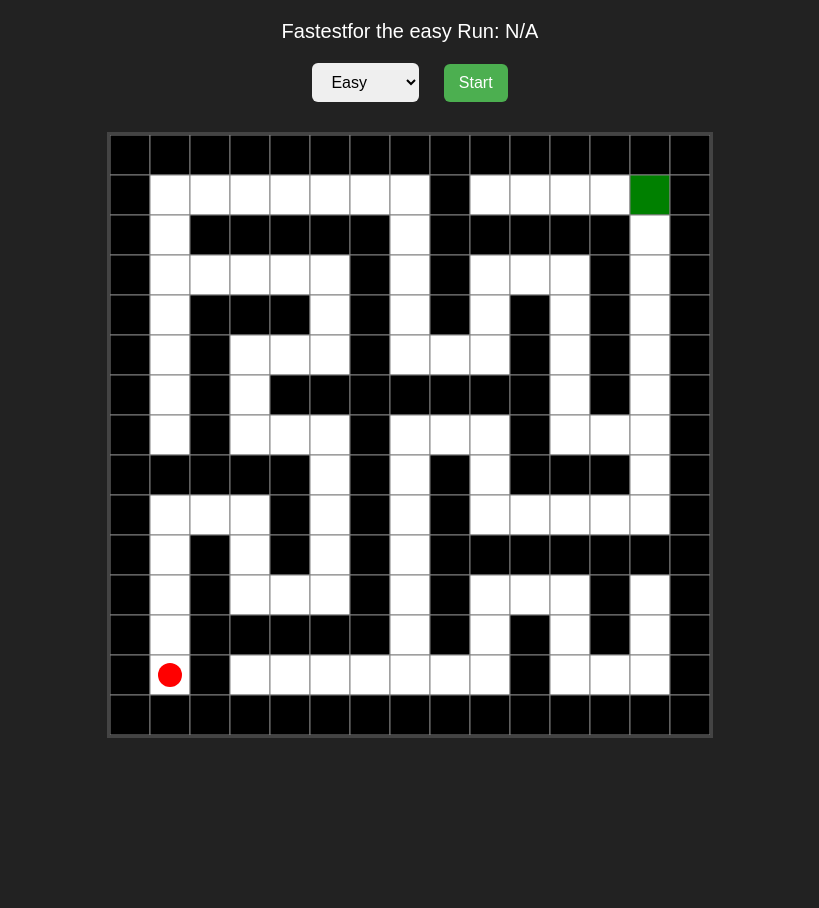
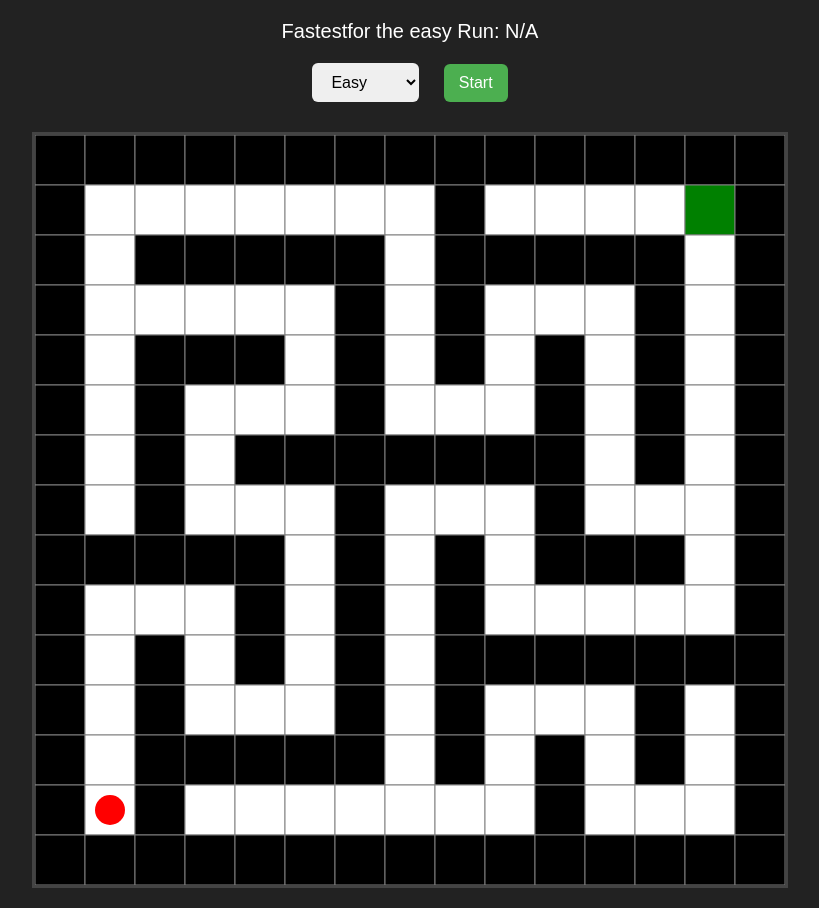
Before and after one commit to yassine00001/Elfadhel_Yassine_MazeGame, a plain HTML site: page index.html in a window 1280 px wide. Both pictures are taken after a click on the button "Start". Shown: the whole page, without its empty margins (230-1049 px from the left). Before the commit the page ends 800 px from the top, so only its background shows below. Drawn offline with Linux system fonts and the light colour scheme.

Commit message:
idk at  this point

```diff
--- a/index.html
+++ b/index.html
@@ -26,7 +26,7 @@
 
     <button id="startRunButton">Start</button>
 
-    <canvas id="mazeCanvas" width="600" height="600"></canvas>
+    <canvas id="mazeCanvas" width="750" height="750"></canvas>
     <script src="script.js"></script>
 </body>
 </html>
--- a/script.js
+++ b/script.js
@@ -27,7 +27,7 @@ function randomGenMaze(row, col) {
     }
 }
 
-let cellSize = 40; // initialiser la taille de chaque case en 40 pixels
+let cellSize = 50; // initialiser la taille de chaque case en 40 pixels
 
 const canvas = document.getElementById("mazeCanvas");
 const ctx = canvas.getContext("2d");
@@ -175,6 +175,7 @@ function startRun() {
     updateFastestRun(); // affichage du meilleur temps de la difficulté selectionnée
     drawMaze(); // le labyrinthe est generé à partir de la matrice
     render();
+    resizeCanvas();
 }
 
 function saveBestTime(time) {
@@ -239,3 +240,22 @@ document.getElementById("okBtn").addEventListener("click", () => {
 
 document.getElementById("difficultySelect").addEventListener("change", updateFastestRun); // change l'affichage du meilleur temps lors de selection de la difficulté pour se préparer à le battre
                                                                                           // mais attention pas de generation du labyrinthe avant l'appui du start button sinon c'est de la triche
+
+function resizeCanvas() {
+    // recuperer la taille visuelle du css
+    const displayWidth = canvas.clientWidth;
+    const displayHeight = canvas.clientWidth; // pour que le canvas reste carré
+
+    // mise à jour de la resolution
+    canvas.width = displayWidth;
+    canvas.height = displayHeight;
+
+    // recalculer la taille de chaque cellule
+    cellSize = canvas.width / cols;
+
+    // redessiner tous
+    render();
+}
+
+// adapte la taille du canvas au changement de la taille de la tab
+window.addEventListener("resize", resizeCanvas);
--- a/style.css
+++ b/style.css
@@ -10,6 +10,9 @@ body {
     margin: 20px auto;
     background: #fff;
     border: 3px solid #444;
+    width: 90vw;
+    max-width: 750px;
+    height: auto;
 }
 
 #fastestRun {
```
